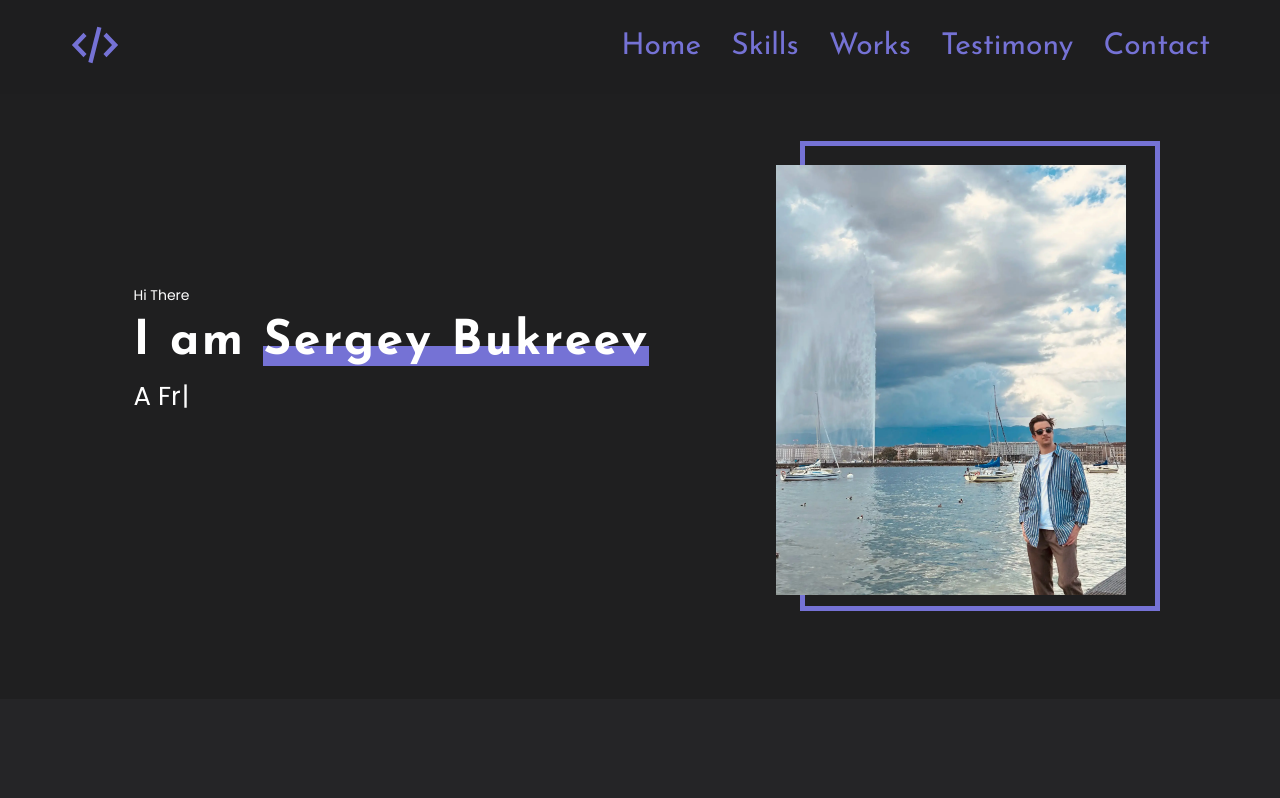
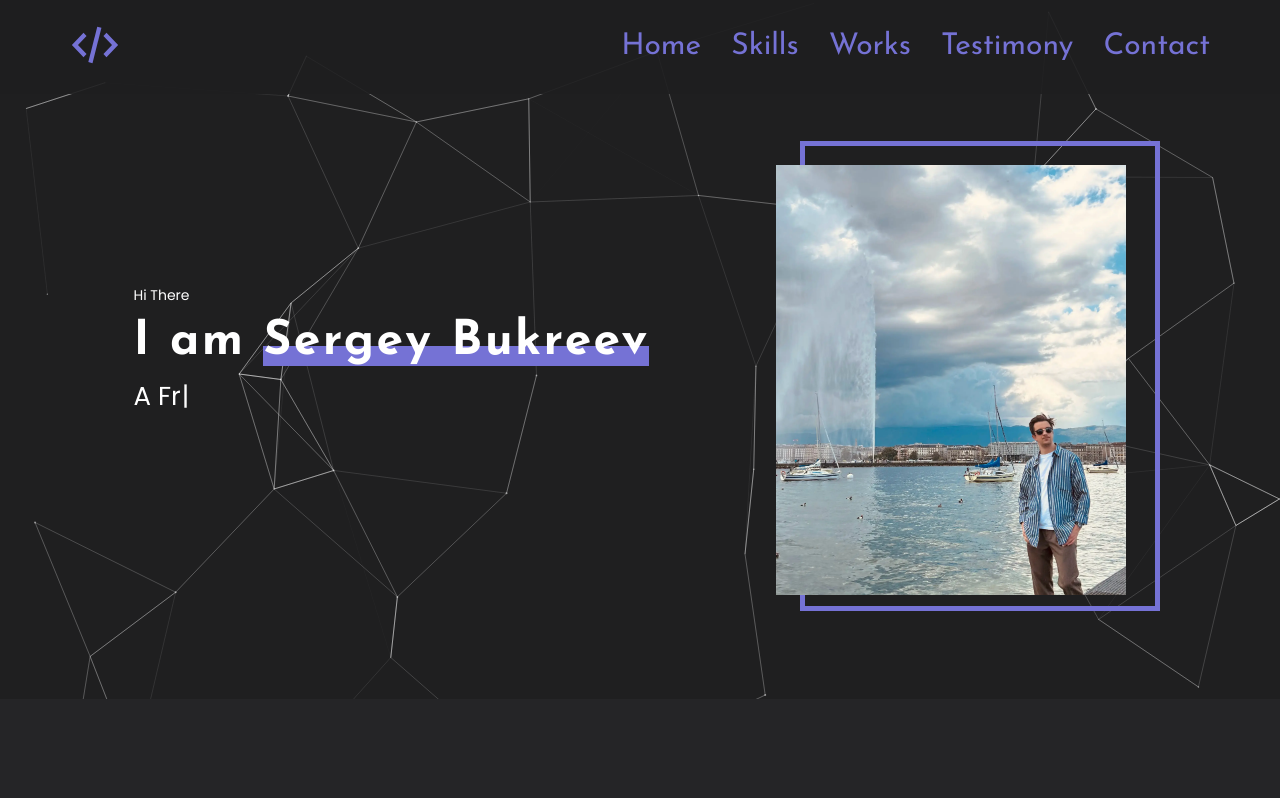
Before and after one commit to Sergey-Bukreev/Portfolio, a React app: page / in a window 1280 px wide. Shown: the top 798 px of the page. Built offline with nearby package versions, Linux system fonts and the light colour scheme.

Commit message:
add Particles and use effect for MAINE and SLOGAN only

```diff
--- a/package.json
+++ b/package.json
@@ -51,6 +51,7 @@
     "react-dom": "18.2.0",
     "react-parallax-tilt": "^1.7.175",
     "react-refresh": "0.11.0",
+    "react-tsparticles": "^2.12.2",
     "resolve": "1.20.0",
     "resolve-url-loader": "4.0.0",
     "sass-loader": "12.3.0",
@@ -60,6 +61,7 @@
     "styled-components": "5.3.6",
     "tailwindcss": "3.0.2",
     "terser-webpack-plugin": "5.2.5",
+    "tsparticles": "^2.12.0",
     "typescript": "4.4.2",
     "typewriter-effect": "^2.21.0",
     "web-vitals": "2.1.0",
--- a/src/App.tsx
+++ b/src/App.tsx
@@ -9,6 +9,7 @@
 import {Slogan} from "./layout/sections/slogan/Slogan";
 import {Footer} from "./layout/footer/Footer";
 import {Header} from "./layout/header/Header";
+import {Particle} from "./components/particle/Particle";
 
 
 
@@ -16,6 +17,8 @@
 function App() {
     return (
             <div className="App">
+                <Particle />
+
                 <Header />
                 <Maine />
                 <Skills />
--- /dev/null
+++ b/src/components/particle/Particle.tsx
@@ -0,0 +1,90 @@
+import { useCallback } from "react";
+import type { Container, Engine } from "tsparticles-engine";
+import Particles from "react-tsparticles";
+
+import { loadSlim } from "tsparticles-slim"; // if you are going to use `loadSlim`, install the "tsparticles-slim" package too.
+
+ export const Particle = () => {
+    const particlesInit = useCallback(async (engine: Engine) => {
+        console.log(engine);
+
+        // you can initialize the tsParticles instance (engine) here, adding custom shapes or presets
+        // this loads the tsparticles package bundle, it's the easiest method for getting everything ready
+        // starting from v2 you can add only the features you need reducing the bundle size
+        //await loadFull(engine);
+        await loadSlim(engine);
+    }, []);
+
+    const particlesLoaded = useCallback(async (container: Container | undefined) => {
+        await console.log(container);
+    }, []);
+    return (
+        <Particles
+            id="tsparticles"
+            init={particlesInit}
+            loaded={particlesLoaded}
+            options={{
+
+                fpsLimit: 120,
+                interactivity: {
+                    events: {
+
+                        onHover: {
+                            enable: true,
+                            mode: "repulse",
+                        },
+                        resize: true,
+                    },
+                    modes: {
+                        push: {
+                            quantity: 4,
+                        },
+                        repulse: {
+                            distance: 200,
+                            duration: 0.4,
+                        },
+                    },
+                },
+                particles: {
+                    color: {
+                        value: "#ffffff",
+                    },
+                    links: {
+                        color: "#ffffff",
+                        distance: 200,
+                        enable: true,
+                        opacity: 0.5,
+                        width: 1,
+                    },
+                    move: {
+                        direction: "none",
+                        enable: true,
+                        outModes: {
+                            default: "bounce",
+                        },
+                        random: false,
+                        speed: 6,
+                        straight: false,
+                    },
+                    number: {
+                        density: {
+                            enable: true,
+                            area: 1000,
+                        },
+                        value: 50,
+                    },
+                    opacity: {
+                        value: 0.5,
+                    },
+                    shape: {
+                        type: "circle",
+                    },
+                    size: {
+                        value: { min: 0.2, max: 1 },
+                    },
+                },
+                detectRetina: true,
+            }}
+        />
+    );
+};
--- a/src/layout/footer/Footer_Styles.ts
+++ b/src/layout/footer/Footer_Styles.ts
@@ -5,6 +5,7 @@
 const Footer = styled.footer`
   background-color: ${Theme.colors.primaryBg};
   padding: 40px 0 ;
+  position: relative;
 `
 
 const Name = styled.span`
--- a/src/layout/sections/contacts/Contacts_Styles.ts
+++ b/src/layout/sections/contacts/Contacts_Styles.ts
@@ -2,7 +2,7 @@
 import {Theme} from "../../../styles/Theme";
 
 const Contacts = styled.section`
-
+  position: relative;
 `
 
 const Form = styled.form`
--- a/src/layout/sections/skills/Skills_Styles.ts
+++ b/src/layout/sections/skills/Skills_Styles.ts
@@ -37,7 +37,7 @@
 `
 
 const Skills  = styled.section`
-
+    position: relative;
 `
 export const  S = {
     Skill,
--- a/src/layout/sections/testimony/Testimony.tsx
+++ b/src/layout/sections/testimony/Testimony.tsx
@@ -26,7 +26,7 @@
 };
 
 const StyledTestimony = styled.section`
-
+  position: relative;
   min-height: 50vh;
   ${S.IconWrapper} {
     margin: 24px 0 72px;
--- a/src/layout/sections/works/Work_Styles.ts
+++ b/src/layout/sections/works/Work_Styles.ts
@@ -5,7 +5,8 @@
 import {StyledButton} from "../../../components/Button";
 
 const Works = styled.section`
-    ${FlexWrapper} {
+    position: relative;
+  ${FlexWrapper} {
       gap: 30px;
     }
 `
```
Also changed, not shown: 1 other file (tests, documents, lock files or other folders).
